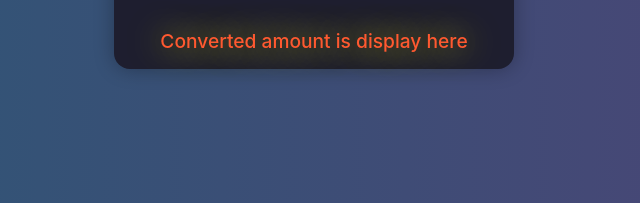
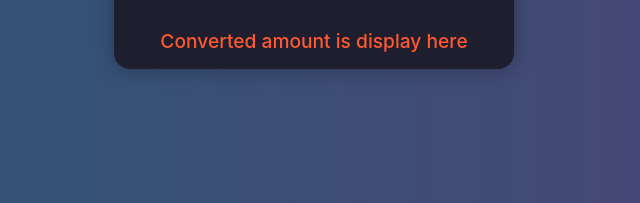
Before and after one commit to Haris362/currency-convertor, a plain HTML site: page index.html in a window 1280 px wide. Shown: the part 514-717 px from the top of the page, 326-966 px from the left. Drawn offline with nearby package versions, Linux system fonts and the light colour scheme.

Commit message:
change in UI

```diff
--- a/script.js
+++ b/script.js
@@ -93,6 +93,6 @@ async function currencyGetter(){
             convertedAmount.innerHTML =   `${amount + " " + data.base} = ${Math.round(data["result"][`${selectedTo_Value}`]) + " " + selectedTo_Value}`
 
           } catch (error) {
-              // alert("Please check the option.")
+              console.log("ERROR");
     }
 }
--- a/style.css
+++ b/style.css
@@ -79,7 +79,6 @@ button:hover {
     margin-top: 1rem;
     font-weight: 500;
     color: #ff5930;
-    text-shadow:0px 0px 35px yellow;
 }
 select{
     width: 110px;
```
